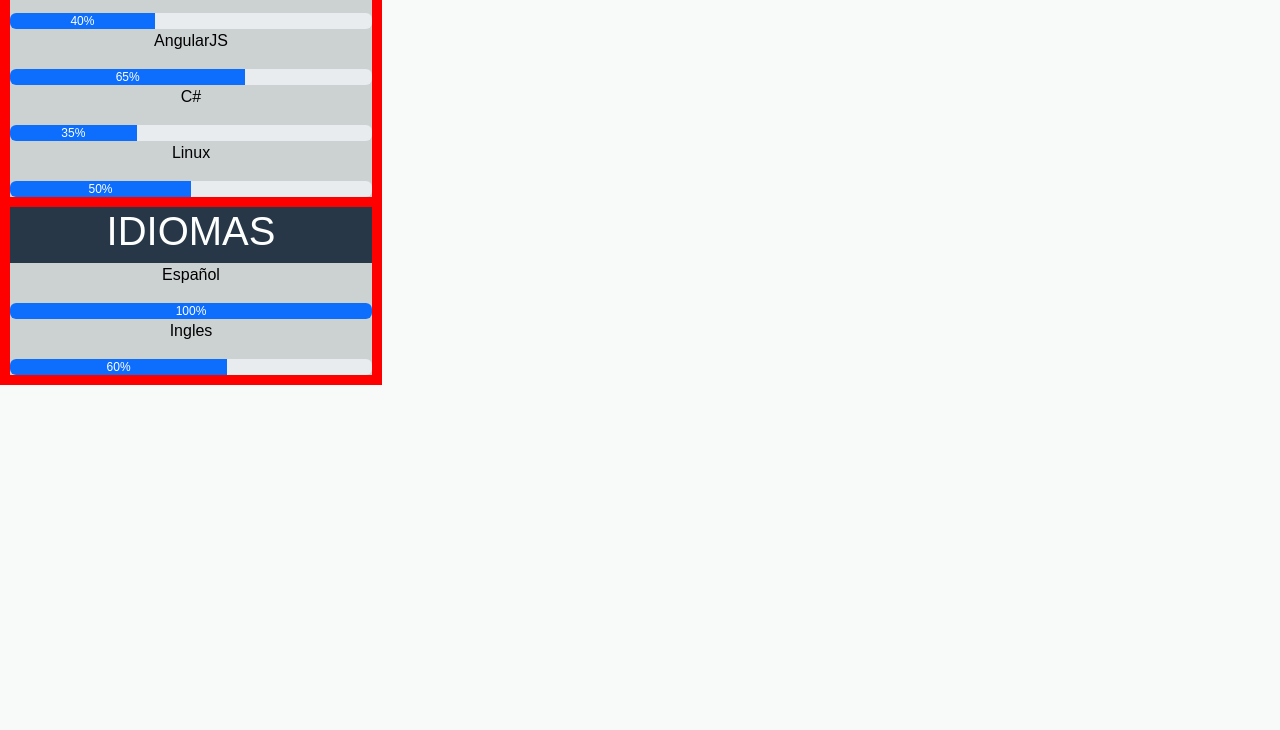
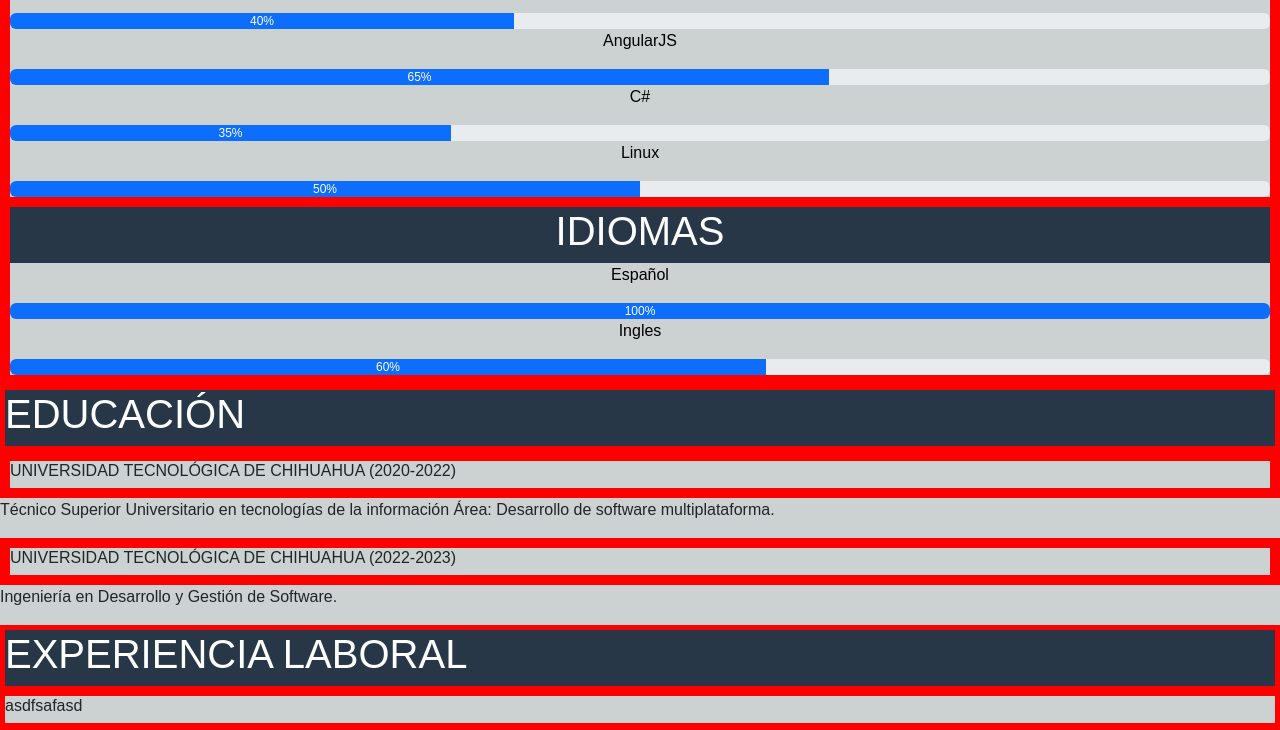
Before and after one commit to EnriqueMC95/PWACV, a plain HTML site: page index.html in a window 1280 px wide. Shown: the part 735-1465 px from the top of the page. Before the commit the page ends 1120 px from the top, so only its background shows below. Drawn offline with nearby package versions, Linux system fonts and the light colour scheme.

Commit message:
12 commit

```diff
--- a/styles.css
+++ b/styles.css
@@ -35,7 +35,6 @@ div#info{
     display: flex;
     height: 100%;
     width: 100%;
-    width: 382px;
     display: flex;
     flex-direction:column;
     background-color: #283747;
```
